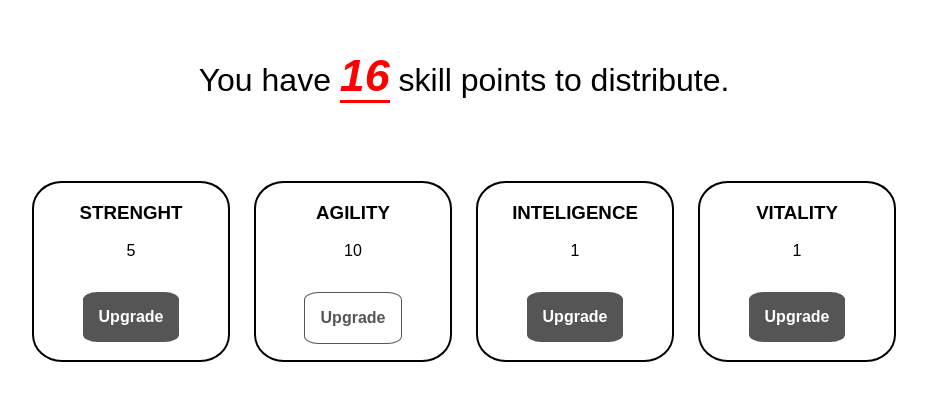
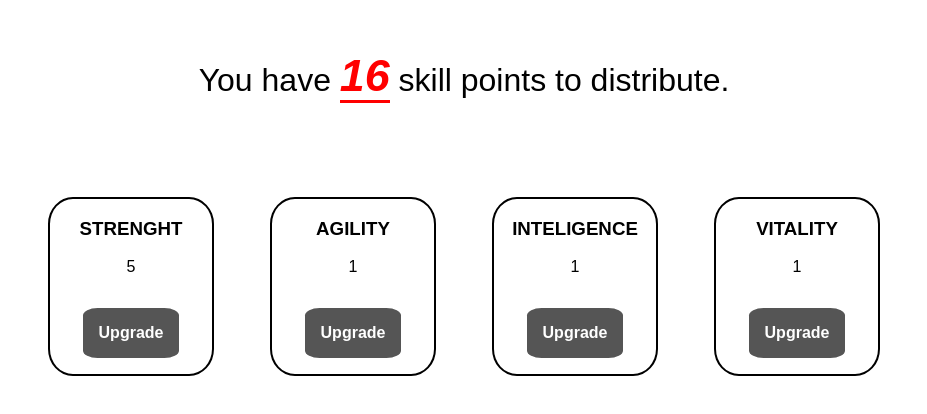
Before and after one commit to stanchyyy/React, a React (Create React App) app in the folder cards/: page / in a window 1280 px wide. Shown: the part 110-524 px from the top of the page, without its empty margins (176-1103 px from the left). Built offline with nearby package versions, Linux system fonts and the light colour scheme.

Commit message:
added style for stacked columns

```diff
--- a/cards/src/App.js
+++ b/cards/src/App.js
@@ -23,7 +23,7 @@ const App = ()=> {
   {
   id : 2,
   imageSource : '/images/Illustration-de-Slawomir-Maniak_AGILITY_.jpg',
-  defaultPoints : maxPoints,
+  defaultPoints : defaultPoints,
   maxPoints : maxPoints,
   attributeName : 'AGILITY',
   color: '#35a541',
--- a/cards/src/Components/Skill.module.css
+++ b/cards/src/Components/Skill.module.css
@@ -6,3 +6,9 @@
     }
 
 }
+
+.column{
+    border: 2px solid black;
+    font-size: 1rem;
+    margin: 1rem;
+}
```
